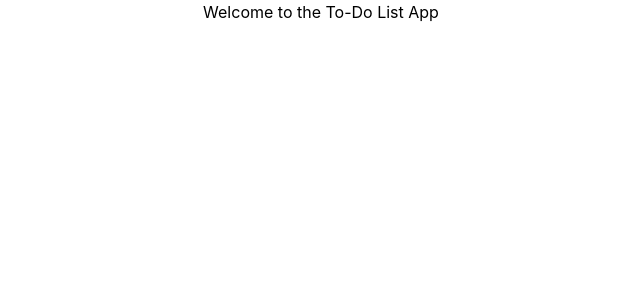
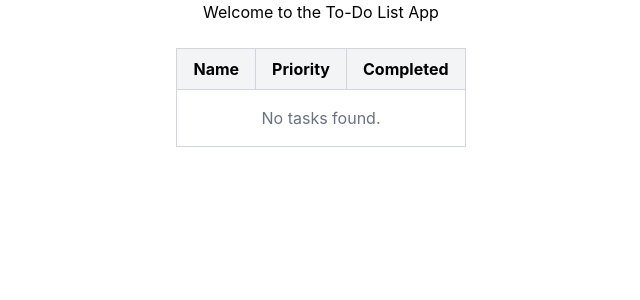
Before and after one commit to rosejbon/to-do-list, a React (Vite) app: page / in a window 1280 px wide. Shown: the top 300 px of the page, without its empty margins (319-959 px from the left). Built offline with nearby package versions, Linux system fonts and the light colour scheme.

Commit message:
feat: add basic to-do list table

```diff
--- a/src/routes/index.tsx
+++ b/src/routes/index.tsx
@@ -1,13 +1,92 @@
 import { createFileRoute } from '@tanstack/react-router'
+import * as React from 'react'
+import {
+  createColumnHelper,
+  flexRender,
+  getCoreRowModel,
+  useReactTable,
+} from '@tanstack/react-table'
+
+type Task = {
+  name: string
+  priority: string
+  completed: boolean
+}
 
 export const Route = createFileRoute('/')({
   component: App,
 })
 
 function App() {
+  const [tasks, setTasks] = React.useState<Task[]>([])
+
+  React.useEffect(() => {
+    const tasksJSON = localStorage.getItem('tasks')
+    if (tasksJSON) {
+      try {
+        const parsed = JSON.parse(tasksJSON)
+        if (Array.isArray(parsed)) setTasks(parsed)
+      } catch {
+        setTasks([])
+      }
+    }
+  }, [])
+
+  const columnHelper = createColumnHelper<Task>()
+  const columns = [
+    columnHelper.accessor('name', { header: 'Name' }),
+    columnHelper.accessor('priority', { header: 'Priority' }),
+    columnHelper.accessor('completed', {
+      header: 'Completed',
+      cell: info => (info.getValue() ? 'Yes' : 'No'),
+    }),
+  ]
+
+  const table = useReactTable({
+    data: tasks,
+    columns,
+    getCoreRowModel: getCoreRowModel(),
+  })
+
   return (
     <div className="text-center">
       <h1>Welcome to the To-Do List App</h1>
+      <div className="overflow-x-auto mt-6">
+        <table className="mx-auto border-collapse border border-gray-300">
+          <thead>
+            {table.getHeaderGroups().map(headerGroup => (
+              <tr key={headerGroup.id}>
+                {headerGroup.headers.map(header => (
+                  <th
+                    key={header.id}
+                    className="border border-gray-300 px-4 py-2 bg-gray-100"
+                  >
+                    {flexRender(header.column.columnDef.header, header.getContext())}
+                  </th>
+                ))}
+              </tr>
+            ))}
+          </thead>
+          <tbody>
+            {table.getRowModel().rows.map(row => (
+              <tr key={row.id}>
+                {row.getVisibleCells().map(cell => (
+                  <td key={cell.id} className="border border-gray-300 px-4 py-2">
+                    {flexRender(cell.column.columnDef.cell, cell.getContext())}
+                  </td>
+                ))}
+              </tr>
+            ))}
+            {tasks.length === 0 && (
+              <tr>
+                <td colSpan={columns.length} className="py-4 text-gray-500">
+                  No tasks found.
+                </td>
+              </tr>
+            )}
+          </tbody>
+        </table>
+      </div>
     </div>
   )
 }
```
